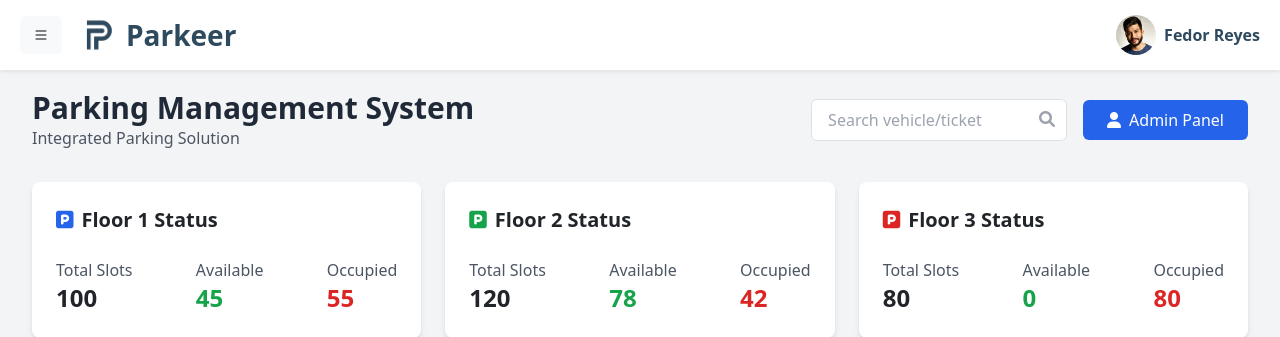
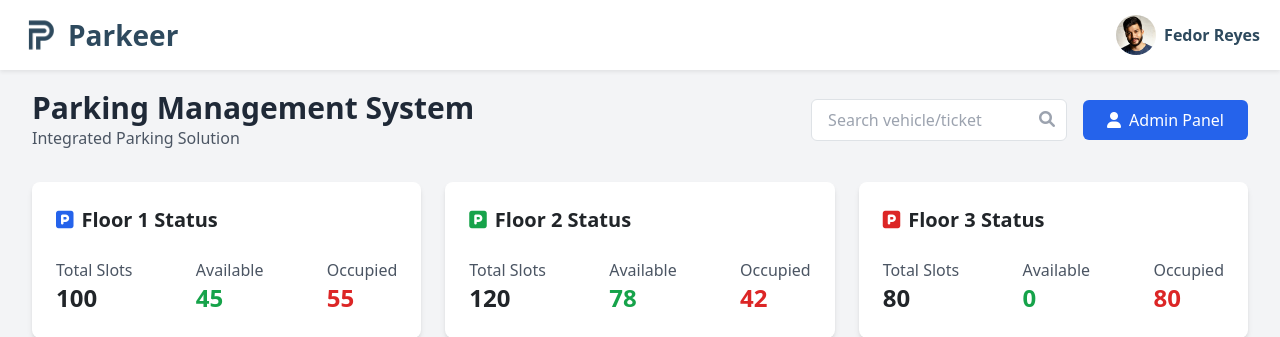
Before and after one commit to Leofernandy/e-parking, a PHP site: page /23SI2/dashboard.php in a window 1280 px wide. Shown: the top 337 px of the page. Run offline with PHP 8.4, Linux system fonts and the light colour scheme; some libraries are stand-ins or nearby versions.

Commit message:
hapus button

```diff
--- a/dashboard.php
+++ b/dashboard.php
@@ -153,7 +153,6 @@
     <!-- Header -->
     <nav class="navbar navbar-expand-lg navbar-light bg-white shadow-sm fixed-header">
         <div class="d-flex align-items-center">
-            <button class="btn btn-light me-3" id="menu-toggle"><i class="bi bi-list"></i></button>
             <a class="navbar-brand d-flex align-items-center" href="#">
                 <img src="assets/img/Logobgwhite.png" alt="Parkeer Logo" width="40" class="me-2">
                 <span class="fw-bold fs-3 text-navy">Parkeer</span>
```
